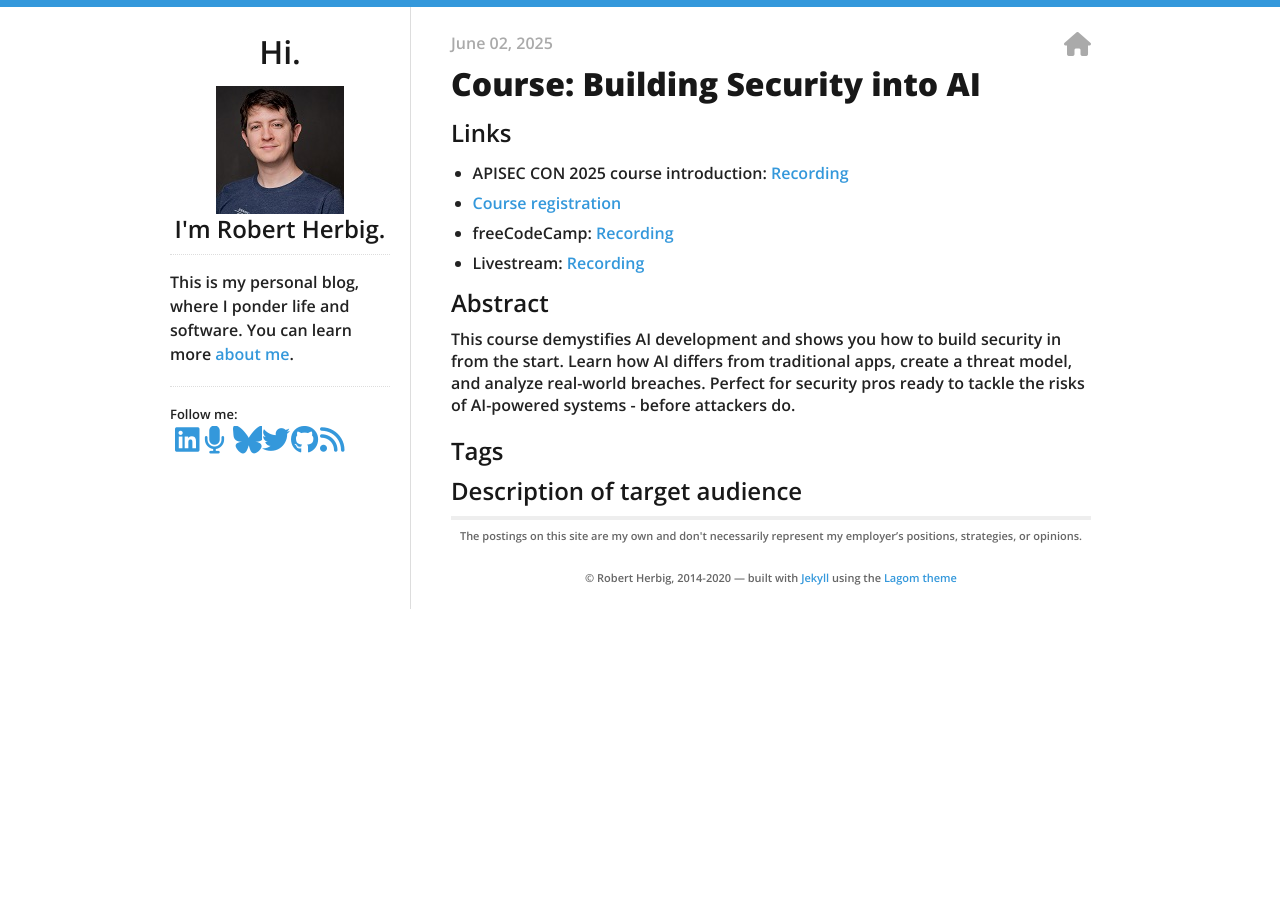
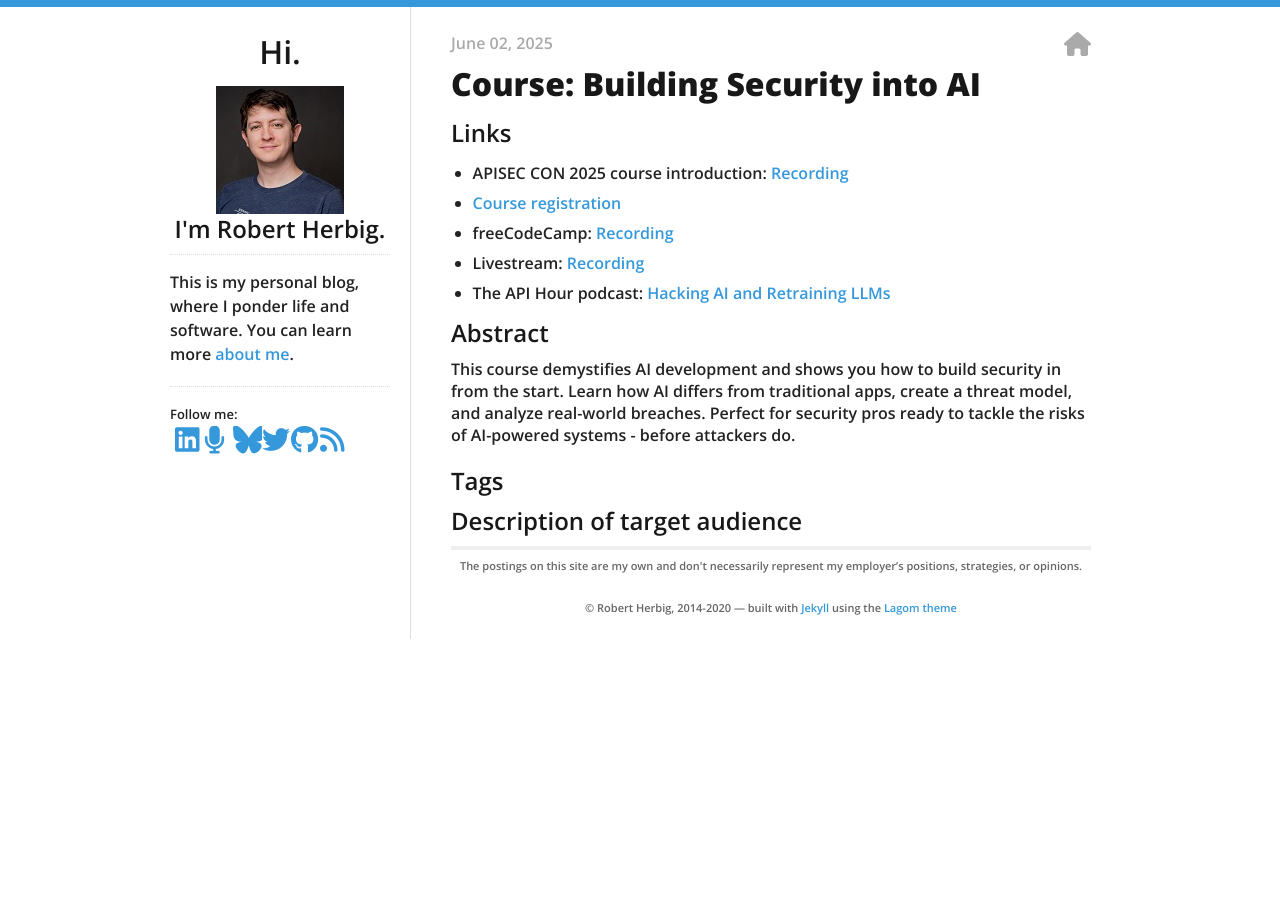
Before and after one commit to rpherbig/rpherbig.github.io, a Jekyll site: the page built from _posts/2025-06-02-building-security-into-ai.md, in a window 1280 px wide. Built offline with Jekyll 4.4.1, drawn with Linux system fonts in a browser that asks for light colours.

Commit message:
Link to AI security podcast

```diff
--- a/_posts/2025-06-02-building-security-into-ai.md
+++ b/_posts/2025-06-02-building-security-into-ai.md
@@ -9,6 +9,7 @@ layout: post
 * [Course registration](https://www.apisecuniversity.com/courses/building-security-into-ai)
 * freeCodeCamp: [Recording](https://www.youtube.com/watch?v=0xah5jMflcI)
 * Livestream: [Recording](https://www.youtube.com/watch?v=6Gbx6qQv6XU)
+* The API Hour podcast: [Hacking AI and Retraining LLMs](https://open.spotify.com/episode/6c8JzTv8OrZZc3Bwy8nBcH)
 
 ## Abstract
 
```
